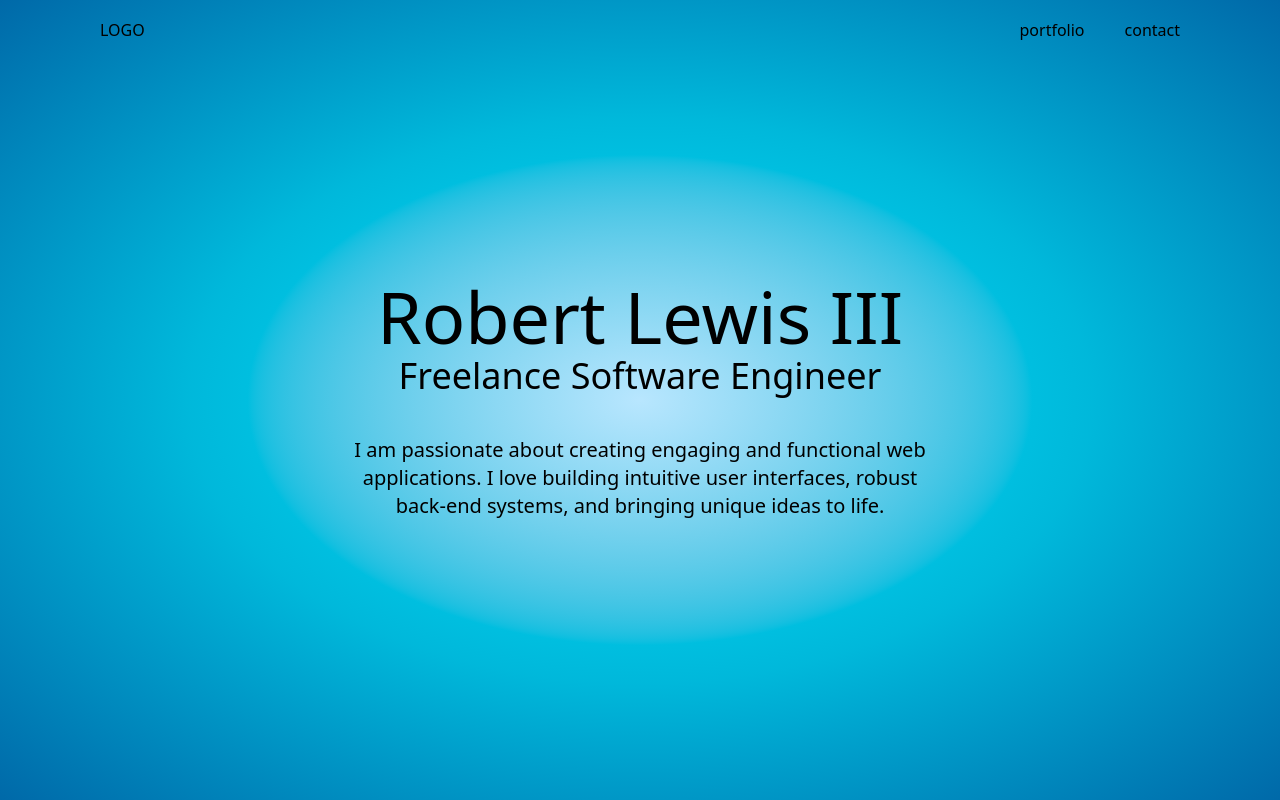
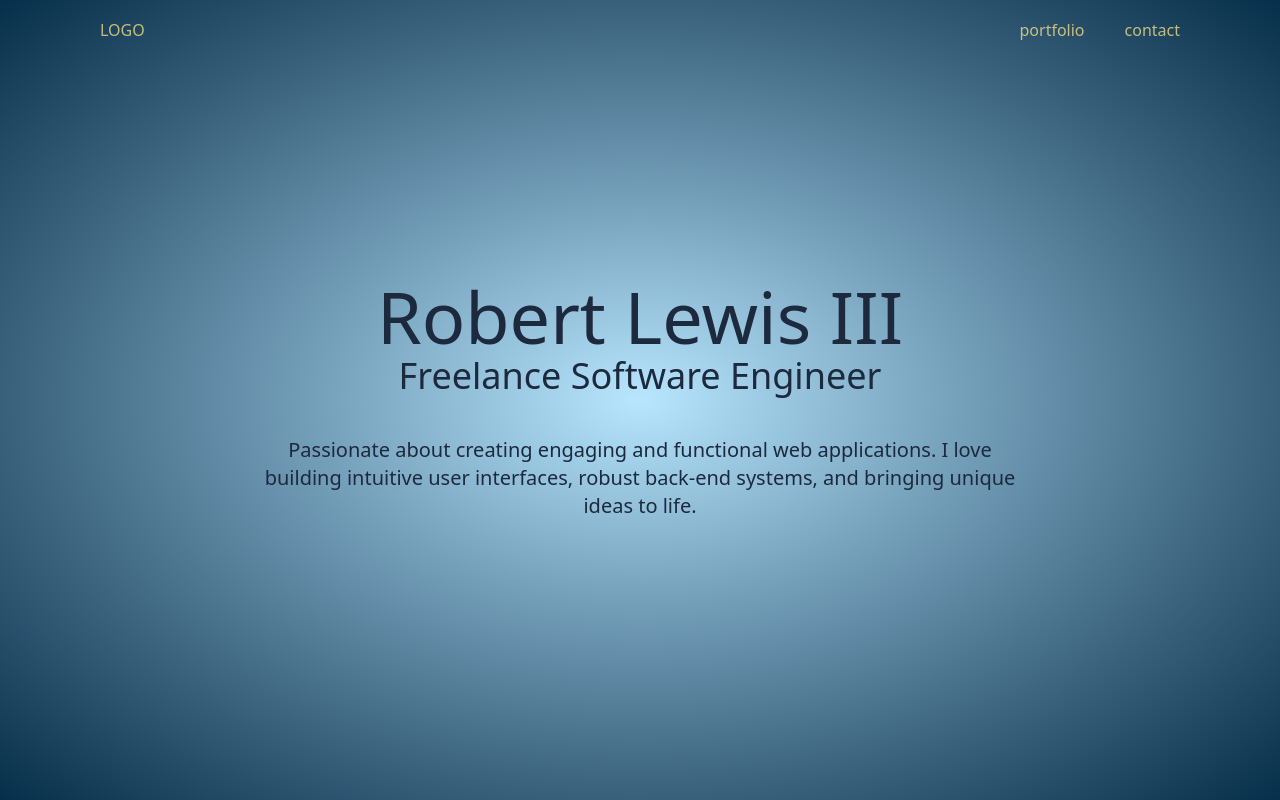
Before and after one commit to bobbythree/new-website, a React (Vite) app: page / in a window 1280 px wide. Built offline with nearby package versions, Linux system fonts and the light colour scheme.

Commit message:
adjust colors

```diff
--- a/src/components/HomepageHero.tsx
+++ b/src/components/HomepageHero.tsx
@@ -1,11 +1,11 @@
 export default function HomepageHero() {
   return (
-    <>
+    <div className="text-center w-3xl text-slate-800">
       <h1 className="text-7xl">Robert Lewis III</h1>
       <h3 className="text-4xl mt-1">Freelance Software Engineer</h3>
-      <p className="text-xl mt-10 w-xl text-center">
-        I am passionate about creating engaging and functional web applications. I love building intuitive user interfaces, robust back-end systems, and bringing unique ideas to life.
+      <p className="text-xl mt-10">
+        Passionate about creating engaging and functional web applications. I love building intuitive user interfaces, robust back-end systems, and bringing unique ideas to life.
       </p>
-    </>
+    </div>
   )
 }
--- a/src/layouts/MainLayout.tsx
+++ b/src/layouts/MainLayout.tsx
@@ -3,7 +3,7 @@ import { Link, Outlet } from "react-router";
 export default function MainLayout() {
   return (
     <>
-      <nav className="flex justify-between px-25 items-center h-15 absolute w-full">
+      <nav className="flex justify-between px-25 items-center h-15 absolute w-full text-amber-200/75">
         <h3>LOGO</h3>
         <div className="flex gap-10">
           <Link to="/portfolio">portfolio</Link>
--- a/src/pages/HomePage.tsx
+++ b/src/pages/HomePage.tsx
@@ -5,7 +5,7 @@ export default function HomePage() {
     <div className="
       min-h-svh w-full flex flex-col
       items-center justify-center bg-radial at-center
-      from-sky-200 via-cyan-500 to-sky-700"
+      from-sky-200 to-sky-950"
     >
       <HomepageHero />
     </div>
```
